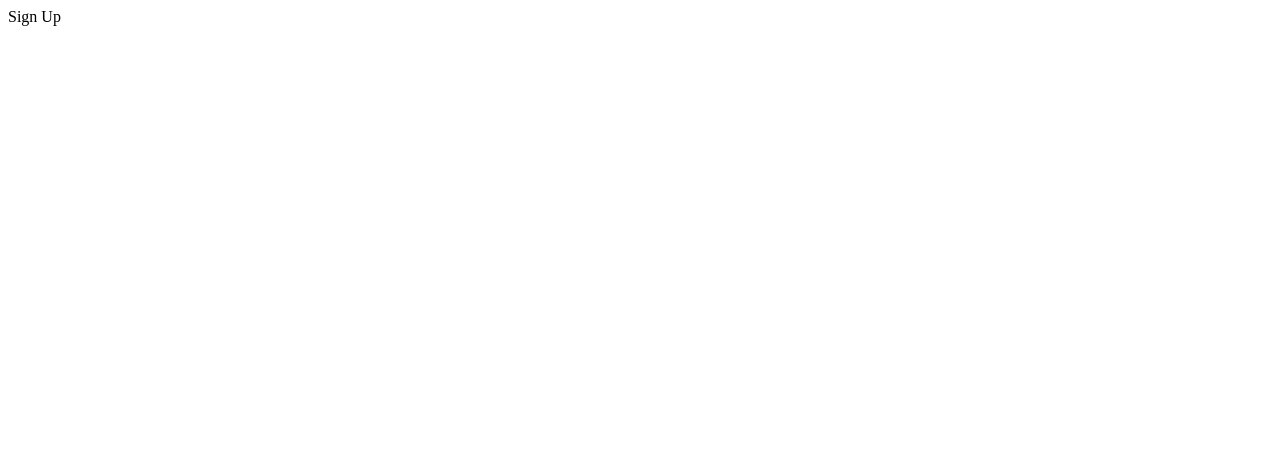
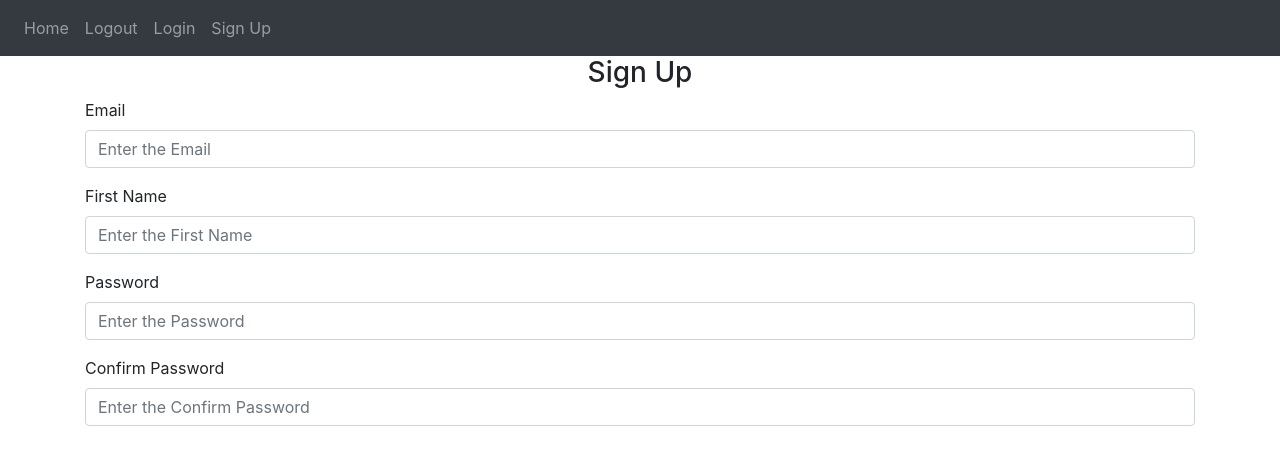
Before and after one commit to sajinreji03/FlaskAuth, a Flask app: page /sign-up in a window 1280 px wide. Before the commit the part shown is almost empty. Shown: the top 465 px of the page. Run offline with Flask 3, Linux system fonts and the light colour scheme; some libraries are stand-ins or nearby versions.

Commit message:
add login and sign-up templates; update auth routes to render templates

```diff
--- a/website/auth.py
+++ b/website/auth.py
@@ -1,10 +1,11 @@
-from flask import Blueprint
+from flask import Blueprint, render_template
+
 
 auth = Blueprint('auth', __name__)
 
 @auth.route('/login')
 def login():
-    return "<p>Login</p>"
+     return render_template("login.html" )
 
 @auth.route('/logout')
 def logout():
@@ -12,4 +13,4 @@ def logout():
 
 @auth.route('/sign-up')
 def sign_up():
-    return "<p>Sign Up</p>"
+   return render_template("sign_up.html")
--- a/website/templates/base.html
+++ b/website/templates/base.html
@@ -37,6 +37,11 @@
       </div>
     </nav>
 
+    <div class="container">
+      {% block content %}{% endblock %}
+    </div>
+
+
     <script
       src="https://code.jquery.com/jquery-3.2.1.slim.min.js"
       integrity="sha384-KJ3o2DKtIkvYIK3UENzmM7KCkRr/rE9/Qpg6aAZGJwFDMVNA/GpGFF93hXpG5KkN"
--- a/website/templates/home.html
+++ b/website/templates/home.html
@@ -1,6 +1,6 @@
 {% extends "base.html" %}
 
-{% block title %}Authetication{% endblock %}
+{% block title %}Home{% endblock %}
 
 {% block content %}
 <h1>Home Page</h1>
--- /dev/null
+++ b/website/templates/sign_up.html
@@ -0,0 +1,47 @@
+{% extends "base.html" %}
+
+{% block title %}Sign_up{% endblock %}
+
+{% block content %}
+<form action="/sign-up" method="POST">
+  <h3 align="center">Sign Up</h3>
+  <div class="form-group">
+    <label for="email"> Email </label>
+    <input type="email"
+            class="form-control"
+            id="email"
+            name="email"
+            placeholder="Enter the Email"
+            required
+            />
+  </div>
+  <div class="form-group">
+    <label for="firstName"> First Name </label>
+    <input type="text"
+            class="form-control"
+            id="firstName"
+            name="firstName"
+            placeholder="Enter the First Name"
+            />
+  </div>
+  <div class="form-group">
+    <label for="password1"> Password </label>
+    <input type="password"
+            class="form-control"
+            id="password1"
+            name="password1"
+            placeholder="Enter the Password"
+            />
+  </div>
+  <div class="form-group">
+    <label for="password2"> Confirm Password </label>
+    <input type="password"
+            class="form-control"
+            id="password2"
+            name="password2"
+            placeholder="Enter the Confirm Password"
+            />
+  </div>
+
+</form>
+{% endblock %}
```
Also changed, not shown: website/templates/login.html (added, +7 -0 lines).
